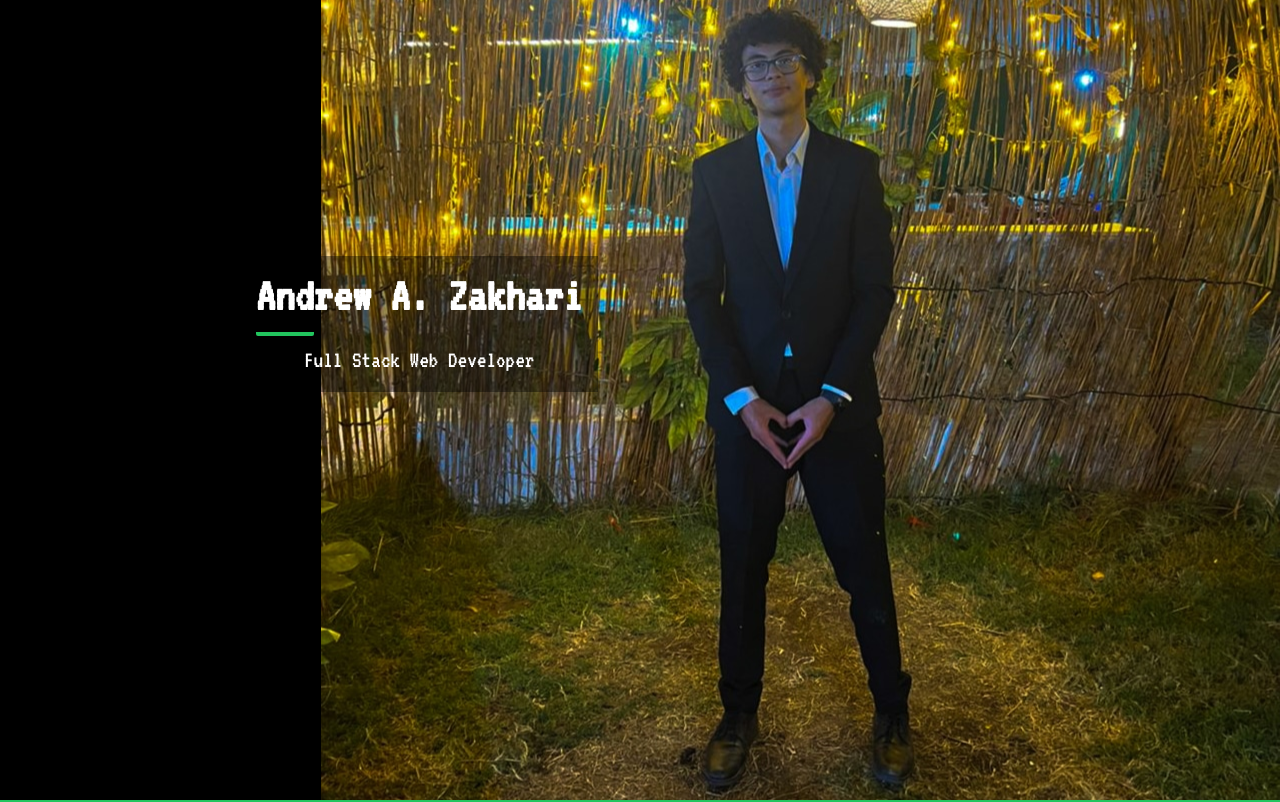
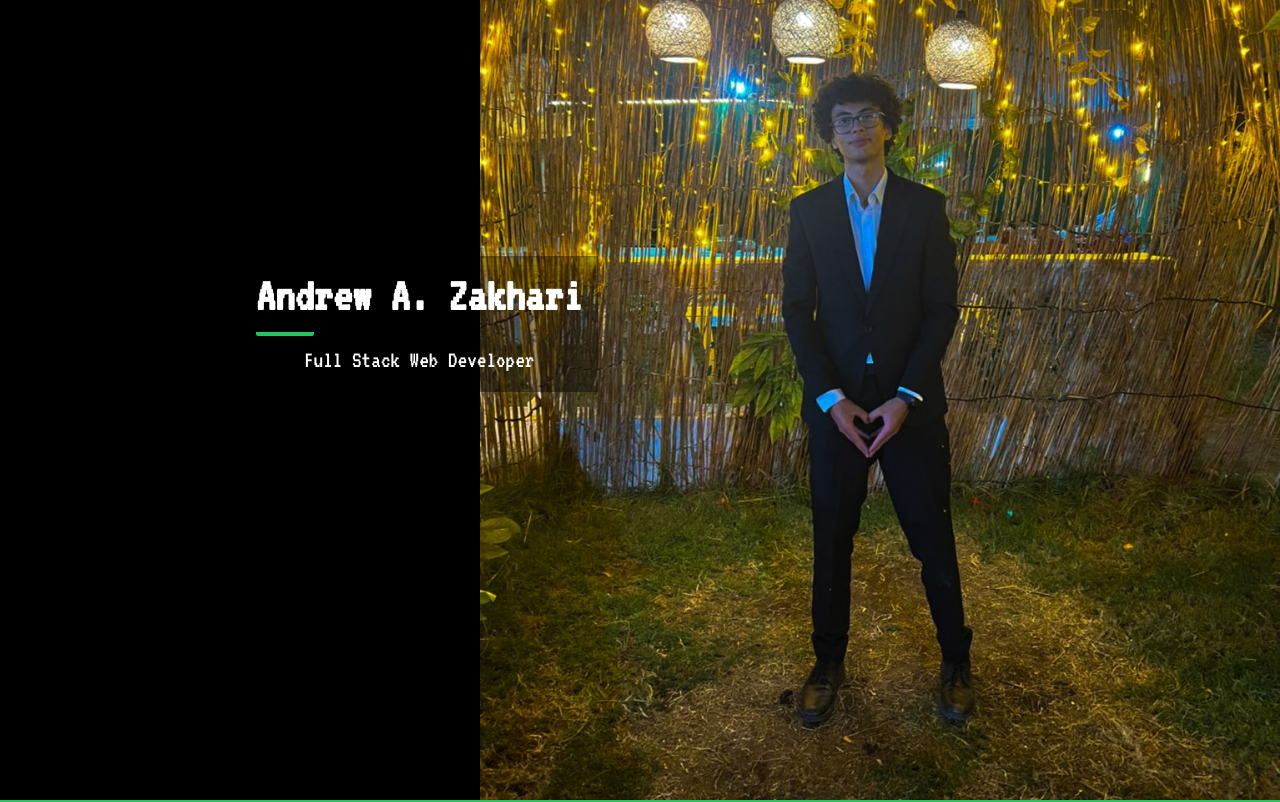
Before and after one commit to AndrewZakhari/portfolio, a Next.js app: page / in a window 1280 px wide. Shown: the top 802 px of the page. Built offline with nearby package versions, Linux system fonts and the light colour scheme.

Commit message:
Fixed Responsiveness Bug

```diff
--- a/app/page.tsx
+++ b/app/page.tsx
@@ -10,7 +10,7 @@ import Skills from '@/components/skills'
 export default function Home() {
 
   return (
-    <div className='bg-black w-screen overflow-x-hidden'>
+    <div className='bg-black  overflow-x-hidden'>
 
       <Header />
       <Skills />
--- a/components/header.tsx
+++ b/components/header.tsx
@@ -5,7 +5,7 @@ const Header = () => {
         <div className="bg-black">
         <div style={{backgroundImage: 'url(/andrew1.jpeg)'}}
         className="h-screen flex bg-top font-primary flex-col bg-no-repeat lg:bg-no-repeat bg-fixed
-         lg:bg-right bg-black lg:items-baseline  lg:pl-60 fill-green-500 pt-64 items-center gap-2 w-screen ">
+         lg:bg-right bg-black lg:items-baseline  lg:pl-60 fill-green-500 pt-64 items-center gap-2 w-screen lg:bg-contain ">
             <div className="flex flex-col items-center  gap-2 bg-black bg-opacity-40 p-4 border-green-500   border-4 lg:border-none">
             <h1 className="text-white text-4xl lg:text-5xl overflow-visible animate-scale1s  h-16 flex font-extrabold">
                 <span className="lg:border-green-500 lg:border-b-4 rounded-sm  ">And</span>
```
